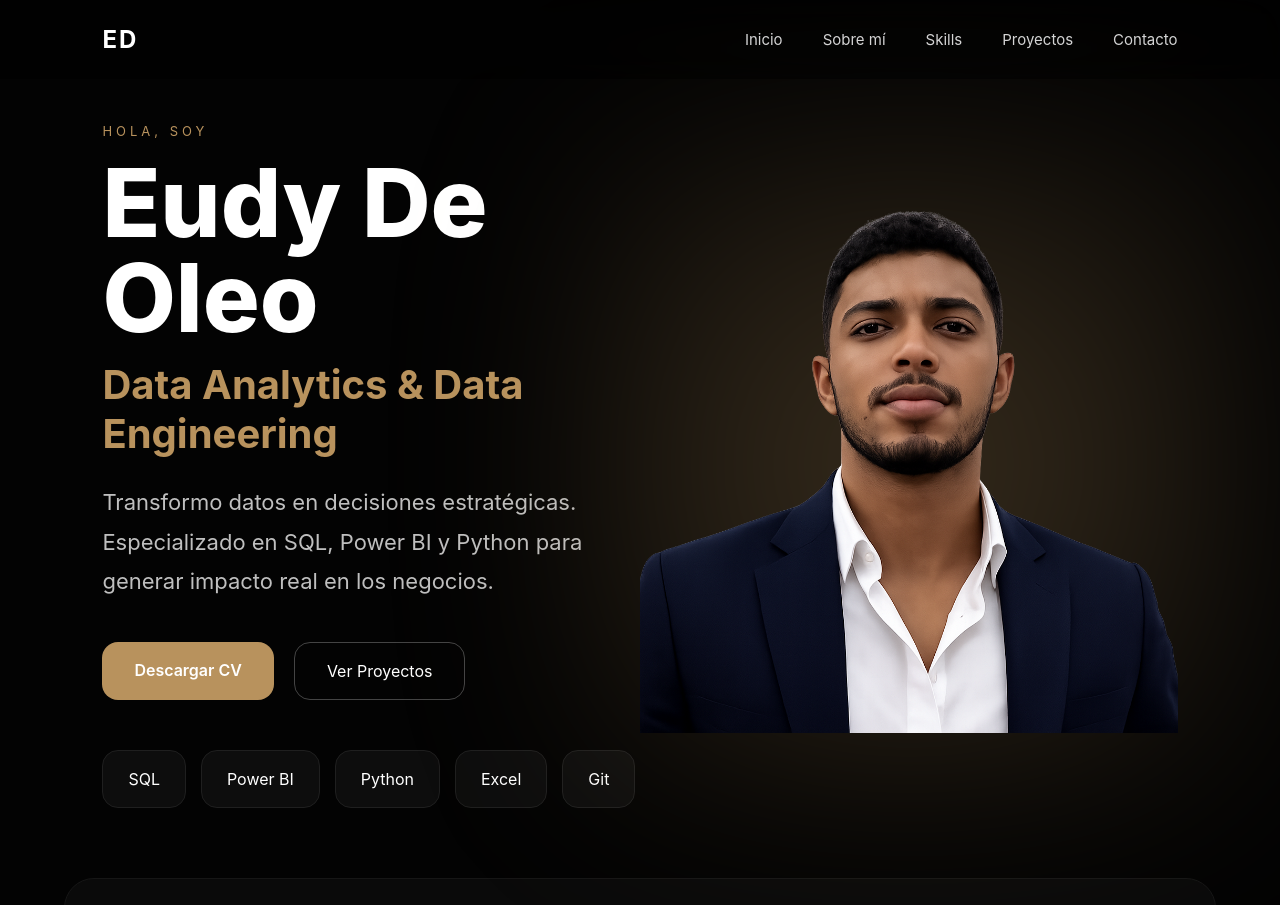
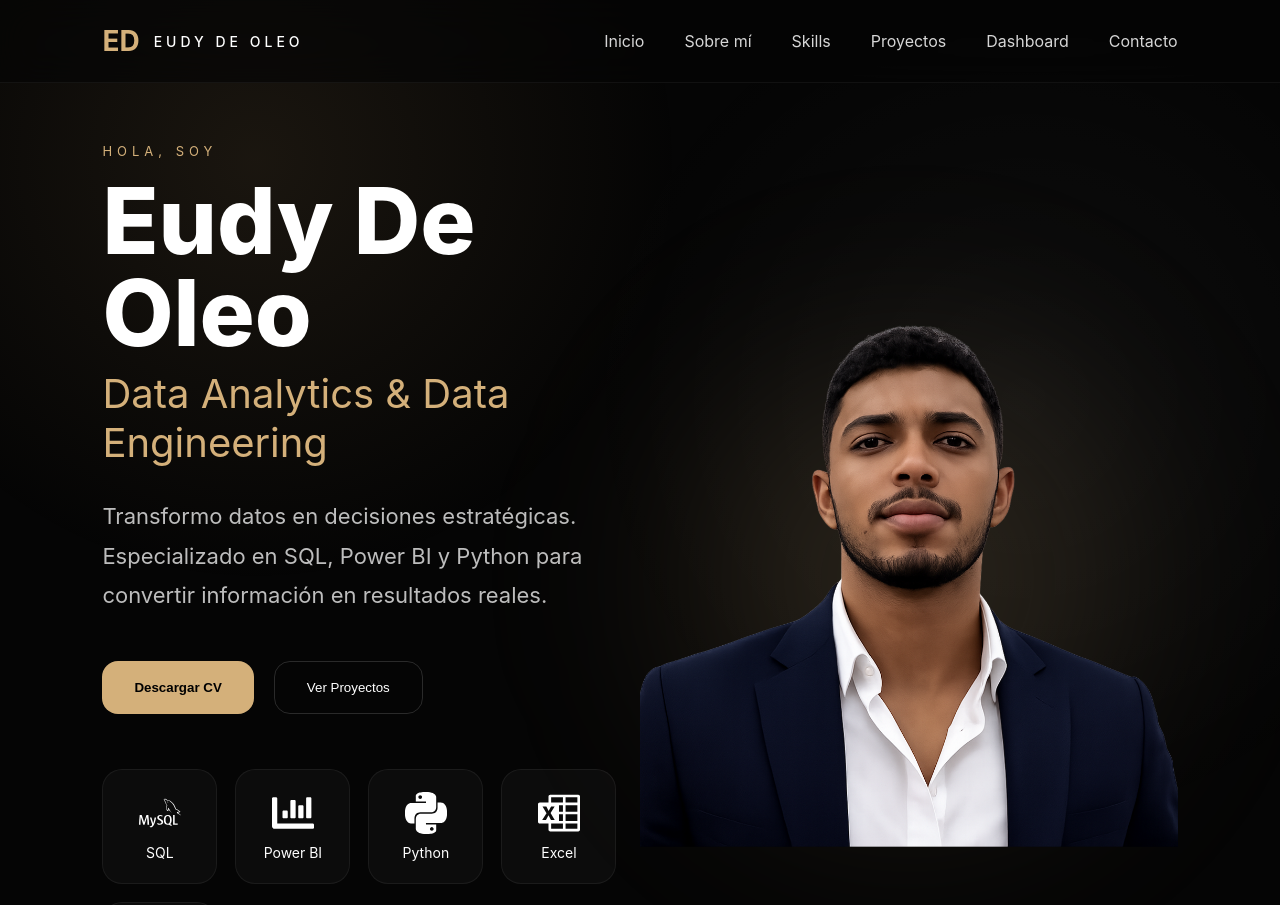
Before and after one commit to eudydeoleo/eudy-portfolio, a Next.js app: page / in a window 1280 px wide. Shown: the top 905 px of the page. Built offline with nearby package versions, Linux system fonts and the light colour scheme.

Commit message:
Ultra premium redesign

```diff
--- a/app/globals.css
+++ b/app/globals.css
@@ -9,29 +9,58 @@ scroll-behavior:smooth;
 }
 
 body{
-background:#030303;
+  background:#050505;
   color:white;
   font-family:-apple-system,BlinkMacSystemFont,"Segoe UI",sans-serif;
   overflow-x:hidden;
 }
 
+/* Fondo premium */
+
+body::before{
+  content:"";
+  position:fixed;
+  inset:0;
+  background:
+  radial-gradient(circle at 20% 20%, rgba(184,146,93,.12), transparent 35%),
+  radial-gradient(circle at 80% 50%, rgba(255,255,255,.04), transparent 40%);
+  pointer-events:none;
+  z-index:-1;
+}
+
+/* NAVBAR */
+
 .navbar{
   position:fixed;
   top:0;
+  left:0;
   width:100%;
-padding:25px 8%;
+  padding:24px 8%;
   display:flex;
   justify-content:space-between;
   align-items:center;
-z-index:999;
-background:rgba(0,0,0,.4);
-backdrop-filter:blur(20px);
+  background:rgba(5,5,5,.65);
+  backdrop-filter:blur(18px);
+  border-bottom:1px solid rgba(255,255,255,.05);
+  z-index:1000;
 }
 
 .logo{
-font-size:24px;
+  display:flex;
+  align-items:center;
+  gap:14px;
+}
+
+.logo span{
+  font-size:28px;
   font-weight:700;
-letter-spacing:2px;
+  color:#d4b07a;
+}
+
+.logo h3{
+  font-size:14px;
+  letter-spacing:4px;
+  font-weight:500;
 }
 
 .menu{
@@ -40,86 +69,97 @@ gap:40px;
 }
 
 .menu a{
+  color:#d6d6d6;
   text-decoration:none;
-color:#d4d4d4;
-font-size:15px;
+  transition:.3s;
 }
+
+.menu a:hover{
+  color:#d4b07a;
+}
+
+/* HERO */
 
 .hero{
   min-height:100vh;
   display:grid;
   grid-template-columns:1fr 1fr;
   align-items:center;
-padding:120px 8%;
+  padding:140px 8% 80px;
 }
 
-.hero-left{
-max-width:700px;
+.hero-text{
+  max-width:720px;
 }
 
-.badge{
-color:#b8925d;
-letter-spacing:4px;
+.subtitle{
+  color:#d4b07a;
+  letter-spacing:5px;
   font-size:13px;
 }
 
-.hero-left h1{
-font-size:95px;
+.hero-text h1{
+  font-size:92px;
   line-height:1;
-margin:15px 0;
+  margin-top:15px;
+  margin-bottom:10px;
   font-weight:800;
 }
 
-.hero-left h2{
+.hero-text h2{
   font-size:40px;
-color:#b8925d;
-margin-bottom:25px;
+  font-weight:400;
+  color:#d4b07a;
+  margin-bottom:30px;
 }
 
-.hero-left p{
+.hero-text p{
   font-size:22px;
+  color:#bdbdbd;
   line-height:1.8;
-color:#bfbfbf;
-margin-bottom:40px;
+  max-width:650px;
 }
+
+/* BOTONES */
 
 .buttons{
   display:flex;
   gap:20px;
-margin-bottom:50px;
+  margin-top:45px;
 }
 
-.primary{
-background:#b8925d;
+.btn-primary{
+  background:#d4b07a;
+  color:black;
+  border:none;
   padding:18px 32px;
   border-radius:16px;
-text-decoration:none;
-color:white;
-font-weight:600;
+  font-weight:700;
+  cursor:pointer;
+  transition:.3s;
 }
 
-.secondary{
+.btn-primary:hover{
+  transform:translateY(-3px);
+}
+
+.btn-secondary{
+  background:transparent;
+  border:1px solid rgba(255,255,255,.15);
+  color:white;
   padding:18px 32px;
   border-radius:16px;
-border:1px solid #444;
-text-decoration:none;
-color:white;
+  cursor:pointer;
+  transition:.3s;
 }
 
-.tech-stack{
-display:flex;
-gap:15px;
-flex-wrap:wrap;
+.btn-secondary:hover{
+  border-color:#d4b07a;
 }
 
-.tech-card{
-padding:18px 25px;
-background:#0d0d0d;
-border:1px solid #1f1f1f;
-border-radius:16px;
-}
+/* FOTO */
 
-.hero-right{
+.hero-image-container{
   position:relative;
   display:flex;
   justify-content:center;
@@ -128,61 +168,119 @@ align-items:center;
 
 .glow{
   position:absolute;
-width:700px;
-height:700px;
-background:radial-gradient(circle,#b8925d50,transparent);
-filter:blur(90px);
+  width:650px;
+  height:650px;
+  background:radial-gradient(circle,#d4b07a35,transparent 70%);
+  filter:blur(80px);
 }
 
 .hero-image{
   position:relative;
   z-index:2;
   width:100%;
-max-width:700px;
+  max-width:760px;
+  height:auto;
+  object-fit:contain;
+  animation:float 6s ease-in-out infinite;
 }
 
-.services{
+@keyframes float{
+  0%{transform:translateY(0px);}
+  50%{transform:translateY(-12px);}
+  100%{transform:translateY(0px);}
+}
+
+/* TECNOLOGIAS */
+
+.tech-grid{
+  display:flex;
+  flex-wrap:wrap;
+  gap:18px;
+  margin-top:55px;
+}
+
+.tech-card{
+  width:115px;
+  height:115px;
+  border-radius:20px;
+  background:rgba(255,255,255,.03);
+  border:1px solid rgba(255,255,255,.06);
+  display:flex;
+  flex-direction:column;
+  justify-content:center;
+  align-items:center;
+  gap:10px;
+  transition:.3s;
+}
+
+.tech-card:hover{
+  transform:translateY(-8px);
+  border-color:#d4b07a;
+  box-shadow:0 15px 40px rgba(212,176,122,.15);
+}
+
+.tech-card svg{
+  font-size:42px;
+}
+
+.tech-card span{
+  font-size:14px;
+}
+
+/* FEATURES */
+
+.features{
   width:90%;
-margin:auto;
-margin-top:-50px;
-background:#0a0a0a;
-border:1px solid #161616;
+  margin:0 auto 100px;
+  background:rgba(255,255,255,.03);
+  border:1px solid rgba(255,255,255,.05);
   border-radius:30px;
   padding:40px;
   display:grid;
   grid-template-columns:repeat(4,1fr);
-gap:25px;
+  gap:30px;
 }
 
-.service-card h3{
+.feature{
+  text-align:center;
+}
+
+.feature h3{
   font-size:28px;
   margin-bottom:10px;
 }
 
-.service-card p{
-color:#bdbdbd;
+.feature p{
+  color:#b8b8b8;
 }
 
-@media(max-width:900px){
+/* MOBILE */
 
-.menu{
-display:none;
-}
+@media(max-width:1100px){
 
   .hero{
     grid-template-columns:1fr;
     text-align:center;
   }
 
-.hero-left h1{
-font-size:60px;
+  .hero-image-container{
+    order:-1;
+    margin-bottom:40px;
   }
 
-.hero-left h2{
+  .hero-text{
+    margin:auto;
+  }
+
+  .hero-text h1{
+    font-size:62px;
+  }
+
+  .hero-text h2{
     font-size:28px;
   }
 
-.hero-left p{
+  .hero-text p{
     font-size:18px;
   }
 
@@ -190,11 +288,15 @@ font-size:18px;
     justify-content:center;
   }
 
-.tech-stack{
+  .tech-grid{
     justify-content:center;
   }
 
-.services{
+  .features{
     grid-template-columns:1fr;
   }
+
+  .menu{
+    display:none;
   }
+}
--- a/app/page.js
+++ b/app/page.js
@@ -1,23 +1,37 @@
+import Image from "next/image";
+import {
+  SiPython,
+  SiMysql,
+  SiGit,
+  SiMicrosoftexcel
+} from "react-icons/si";
+import { FaChartBar } from "react-icons/fa";
+
 export default function Home() {
   return (
-    <>
+    <main>
+
       <nav className="navbar">
-        <div className="logo">ED</div>
+        <div className="logo">
+          <span>ED</span>
+          <h3>EUDY DE OLEO</h3>
+        </div>
 
         <div className="menu">
-          <a href="#home">Inicio</a>
-          <a href="#about">Sobre mí</a>
-          <a href="#skills">Skills</a>
-          <a href="#projects">Proyectos</a>
-          <a href="#contact">Contacto</a>
+          <a href="#">Inicio</a>
+          <a href="#">Sobre mí</a>
+          <a href="#">Skills</a>
+          <a href="#">Proyectos</a>
+          <a href="#">Dashboard</a>
+          <a href="#">Contacto</a>
         </div>
       </nav>
 
-      <section className="hero" id="home">
+      <section className="hero">
 
-        <div className="hero-left">
+        <div className="hero-text">
 
-          <span className="badge">
+          <span className="subtitle">
             HOLA, SOY
           </span>
 
@@ -31,53 +45,63 @@ export default function Home() {
 
           <p>
             Transformo datos en decisiones estratégicas.
-            Especializado en SQL, Power BI y Python
-            para generar impacto real en los negocios.
+            Especializado en SQL, Power BI y Python para
+            convertir información en resultados reales.
           </p>
 
           <div className="buttons">
-            <a href="#" className="primary">
+
+            <button className="btn-primary">
               Descargar CV
-            </a>
+            </button>
 
-            <a href="#projects" className="secondary">
+            <button className="btn-secondary">
               Ver Proyectos
-            </a>
+            </button>
+
           </div>
 
-          <div className="tech-stack">
+          <div className="tech-grid">
 
             <div className="tech-card">
-              SQL
+              <SiMysql />
+              <span>SQL</span>
             </div>
 
             <div className="tech-card">
-              Power BI
+              <FaChartBar />
+              <span>Power BI</span>
             </div>
 
             <div className="tech-card">
-              Python
+              <SiPython />
+              <span>Python</span>
             </div>
 
             <div className="tech-card">
-              Excel
+              <SiMicrosoftexcel />
+              <span>Excel</span>
             </div>
 
             <div className="tech-card">
-              Git
+              <SiGit />
+              <span>Git</span>
             </div>
 
           </div>
 
         </div>
 
-        <div className="hero-right">
+        <div className="hero-image-container">
 
           <div className="glow"></div>
 
-          <img
+          <Image
             src="/eudy.png"
-            alt="Eudy"
+            alt="Eudy De Oleo"
+            width={800}
+            height={900}
+            priority
             className="hero-image"
           />
 
@@ -85,29 +109,30 @@ export default function Home() {
 
       </section>
 
-      <section className="services">
+      <section className="features">
 
-        <div className="service-card">
+        <div className="feature">
           <h3>Análisis</h3>
           <p>Basado en datos</p>
         </div>
 
-        <div className="service-card">
+        <div className="feature">
           <h3>Dashboards</h3>
           <p>Visuales e interactivos</p>
         </div>
 
-        <div className="service-card">
+        <div className="feature">
           <h3>Automatización</h3>
           <p>Procesos eficientes</p>
         </div>
 
-        <div className="service-card">
+        <div className="feature">
           <h3>Insights</h3>
           <p>Decisiones inteligentes</p>
         </div>
 
       </section>
-    </>
+
+    </main>
   );
 }
--- a/package.json
+++ b/package.json
@@ -11,6 +11,7 @@
     "framer-motion": "^12.40.0",
     "next": "latest",
     "react": "latest",
-    "react-dom": "latest"
+    "react-dom": "latest",
+    "react-icons": "^5.6.0"
   }
 }
```
Also changed, not shown: 1 other file (tests, documents, lock files or other folders). Lines whose indentation alone changed are shown as unchanged.
